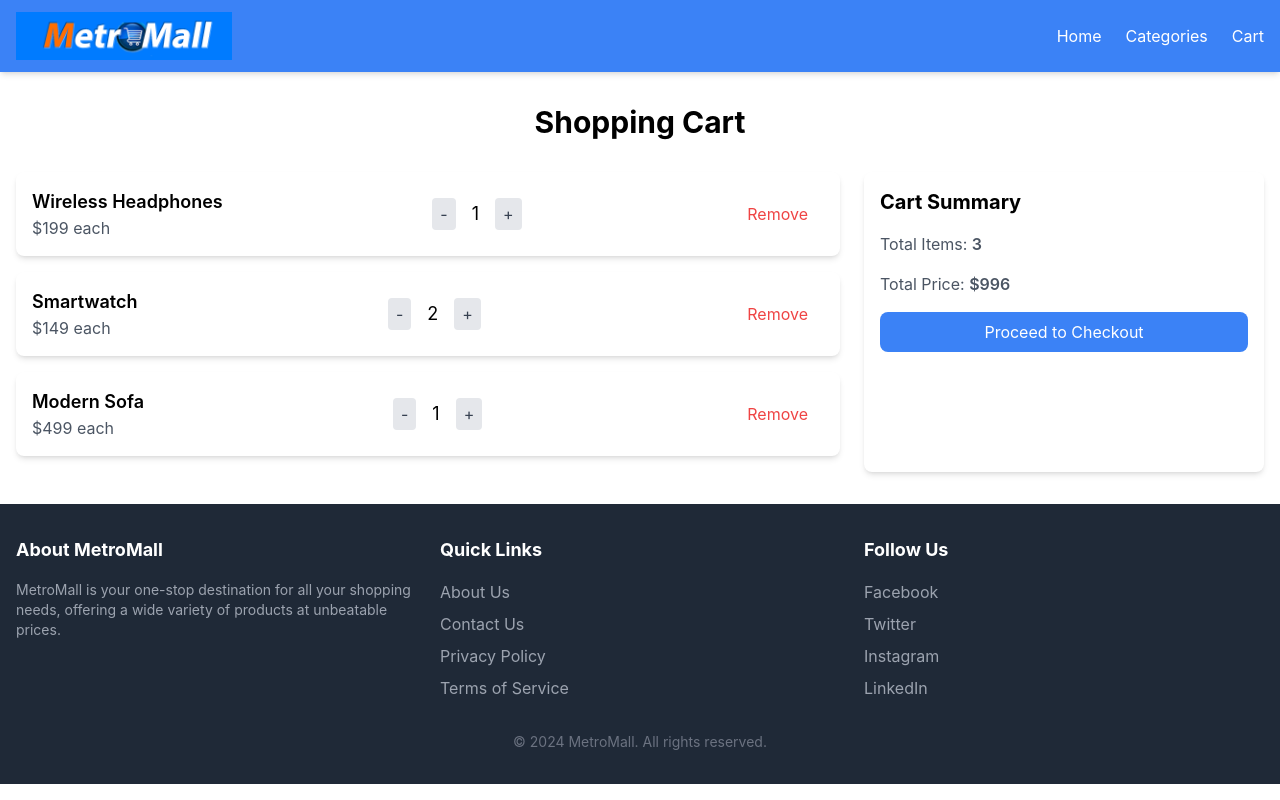
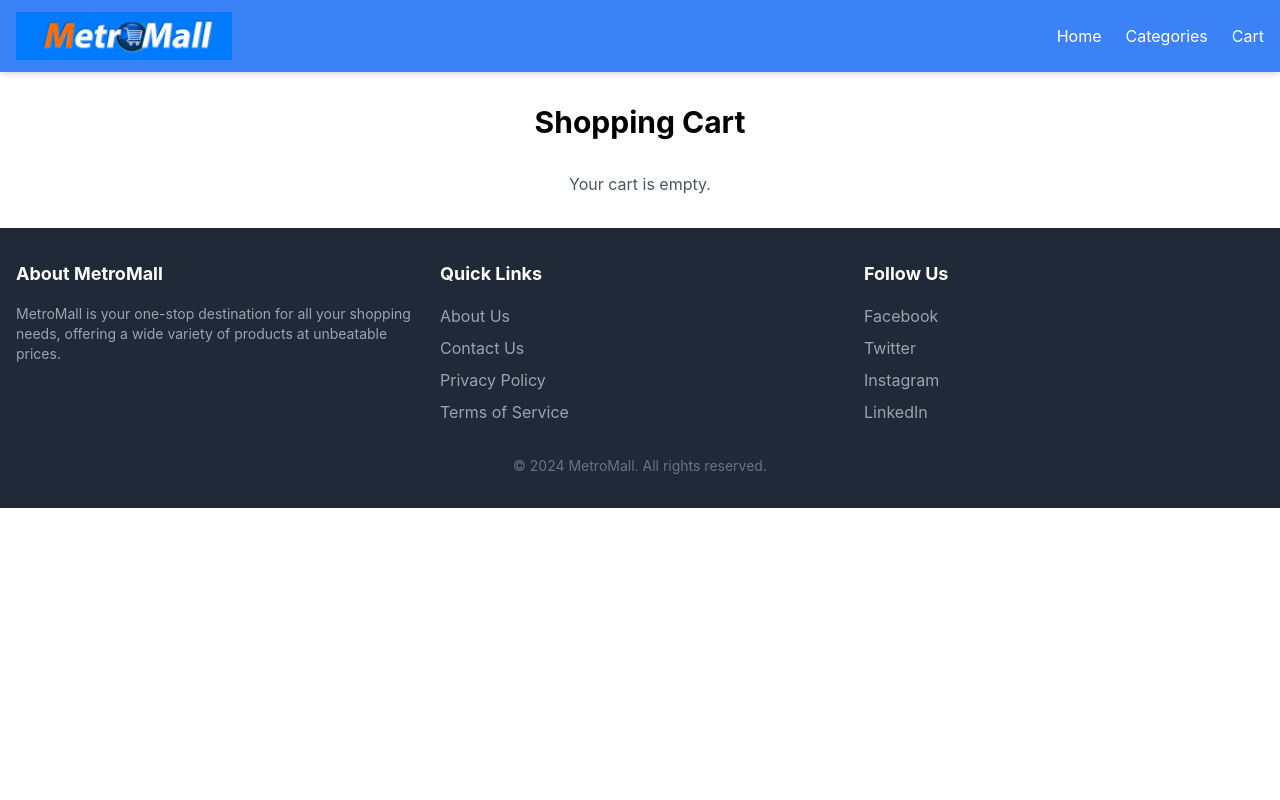
Before and after one commit to Hart-Ijere/metromall-project, a React (Create React App) app in the folder metromall/: page /shoppingCart in a window 1280 px wide. Built offline with nearby package versions, Linux system fonts and the light colour scheme.

Commit message:
Shopping Cart Functionalities Fixed

```diff
--- a/metromall/src/components/ProductPage.js
+++ b/metromall/src/components/ProductPage.js
@@ -1,6 +1,7 @@
-import React, { useState } from "react";
+import React, { useState, useContext } from "react";
 import { useParams } from "react-router-dom"; // Import useParams for accessing the product ID from the URL
 import Slider from "react-slick"; // Import React Slick
+import { CartContext } from "../context/CartContext"; // Import CartContext
 import "slick-carousel/slick/slick.css"; // Slick CSS
 import "slick-carousel/slick/slick-theme.css"; // Slick Theme CSS
 import sofa from "./sofa.jpg";
@@ -83,13 +84,15 @@ const ProductPage = () => {
   const { id } = useParams(); // Get the product ID from the URL
   const product = allProducts.find((item) => item.id === parseInt(id)); // Find the product by ID
 
-  // State for "Add to Cart" feedback
+  const { addToCart } = useContext(CartContext); // Access the addToCart function from CartContext
+
   const [isAddedToCart, setIsAddedToCart] = useState(false);
 
   // Handle Add to Cart
   const handleAddToCart = () => {
+    addToCart(product); // Add the product to the cart using CartContext
     setIsAddedToCart(true);
-    setTimeout(() => setIsAddedToCart(false), 1500); // Reset after 1.5 seconds
+    setTimeout(() => setIsAddedToCart(false), 1500); // Reset the feedback after 1.5 seconds
   };
 
   if (!product) {
--- a/metromall/src/components/ShoppingCart.js
+++ b/metromall/src/components/ShoppingCart.js
@@ -1,30 +1,14 @@
-import React, { useState } from "react";
+import React, { useContext } from "react";
+import { CartContext } from "../context/CartContext"; // Import the CartContext
 
 const ShoppingCart = () => {
-  const [cartItems, setCartItems] = useState([
-    { id: 1, name: "Wireless Headphones", price: 199, quantity: 1 },
-    { id: 2, name: "Smartwatch", price: 149, quantity: 2 },
-    { id: 3, name: "Modern Sofa", price: 499, quantity: 1 },
-  ]);
+  // Access context values
+  const { cartItems, updateQuantity, removeFromCart, clearCart } =
+    useContext(CartContext);
 
   // Calculate total price
   const calculateTotal = () =>
     cartItems.reduce((acc, item) => acc + item.price * item.quantity, 0);
-
-  // Handle quantity change
-  const handleQuantityChange = (id, quantity) => {
-    if (quantity < 1) return;
-    const updatedCart = cartItems.map((item) =>
-      item.id === id ? { ...item, quantity } : item
-    );
-    setCartItems(updatedCart);
-  };
-
-  // Handle item removal
-  const handleRemoveItem = (id) => {
-    const updatedCart = cartItems.filter((item) => item.id !== id);
-    setCartItems(updatedCart);
-  };
 
   return (
     <div className="container mx-auto px-4 py-8">
@@ -49,14 +33,14 @@ const ShoppingCart = () => {
                 {/* Quantity Controls */}
                 <div className="flex items-center space-x-4">
                   <button
-                    onClick={() => handleQuantityChange(item.id, item.quantity - 1)}
+                    onClick={() => updateQuantity(item.id, item.quantity - 1)}
                     className="px-2 py-1 bg-gray-200 text-gray-700 rounded"
                   >
                     -
                   </button>
                   <span className="text-lg">{item.quantity}</span>
                   <button
-                    onClick={() => handleQuantityChange(item.id, item.quantity + 1)}
+                    onClick={() => updateQuantity(item.id, item.quantity + 1)}
                     className="px-2 py-1 bg-gray-200 text-gray-700 rounded"
                   >
                     +
@@ -65,7 +49,7 @@ const ShoppingCart = () => {
 
                 {/* Remove Button */}
                 <button
-                  onClick={() => handleRemoveItem(item.id)}
+                  onClick={() => removeFromCart(item.id)}
                   className="px-4 py-2 text-red-500 hover:text-red-700"
                 >
                   Remove
@@ -83,7 +67,13 @@ const ShoppingCart = () => {
             <p className="text-gray-600 mb-4">
               Total Price: <span className="font-semibold">${calculateTotal()}</span>
             </p>
-            <button className="w-full px-4 py-2 bg-blue-500 text-white rounded-lg hover:bg-blue-600 transition-colors">
+            <button
+              onClick={clearCart}
+              className="w-full px-4 py-2 bg-red-500 text-white rounded-lg hover:bg-red-600 transition-colors"
+            >
+              Clear Cart
+            </button>
+            <button className="w-full px-4 py-2 bg-blue-500 text-white rounded-lg hover:bg-blue-600 transition-colors mt-4">
               Proceed to Checkout
             </button>
           </div>
--- a/metromall/src/context/CartContext.js
+++ b/metromall/src/context/CartContext.js
@@ -0,0 +1,5 @@
+// src/context/CartContext.js
+import { createContext } from "react";
+
+// Create and export the CartContext
+export const CartContext = createContext();
--- /dev/null
+++ b/metromall/src/context/CartProvider.js
@@ -0,0 +1,67 @@
+// src/context/CartProvider.js
+import React, { useState } from "react";
+import { CartContext } from "./CartContext";
+
+export const CartProvider = ({ children }) => {
+  const [cartItems, setCartItems] = useState([]);
+
+  /**
+   * Add an item to the cart.
+   * If the item already exists, increase its quantity.
+   */
+  const addToCart = (product) => {
+    setCartItems((prevItems) => {
+      const existingItem = prevItems.find((item) => item.id === product.id);
+      if (existingItem) {
+        return prevItems.map((item) =>
+          item.id === product.id
+            ? { ...item, quantity: item.quantity + 1 }
+            : item
+        );
+      }
+      return [...prevItems, { ...product, quantity: 1 }];
+    });
+  };
+
+  /**
+   * Remove an item from the cart by its ID.
+   */
+  const removeFromCart = (productId) => {
+    setCartItems((prevItems) =>
+      prevItems.filter((item) => item.id !== productId)
+    );
+  };
+
+  /**
+   * Update the quantity of a specific item in the cart.
+   */
+  const updateQuantity = (productId, quantity) => {
+    if (quantity < 1) return; // Prevent zero or negative quantities
+    setCartItems((prevItems) =>
+      prevItems.map((item) =>
+        item.id === productId ? { ...item, quantity } : item
+      )
+    );
+  };
+
+  /**
+   * Clear the cart completely.
+   */
+  const clearCart = () => {
+    setCartItems([]);
+  };
+
+  return (
+    <CartContext.Provider
+      value={{
+        cartItems,
+        addToCart,
+        removeFromCart,
+        updateQuantity,
+        clearCart,
+      }}
+    >
+      {children}
+    </CartContext.Provider>
+  );
+};
```
Also changed, not shown: metromall/src/index.js (+5 -2 lines).
